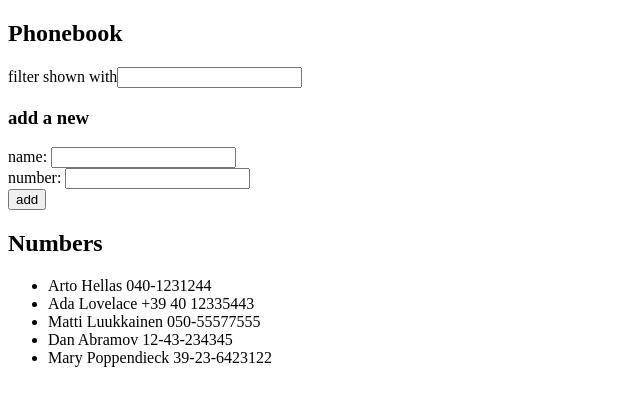
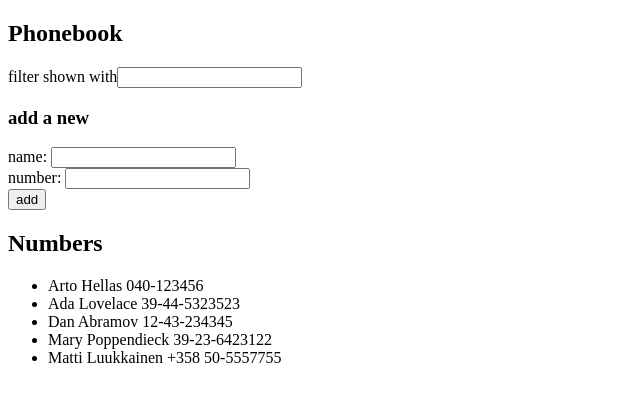
Before and after one commit to Termanty/fullstack-react-course-2020, a React (Create React App) app in the folder osa2/puhelinluettelo/: page / in a window 1280 px wide. Shown: the top 406 px of the page, without its empty margins (0-640 px from the left). Built offline with nearby package versions, Linux system fonts and the light colour scheme; data requests are answered from the project's data file.

Commit message:
Exercise 2.11 ready

```diff
--- /dev/null
+++ b/osa2/puhelinluettelo/db.json
@@ -0,0 +1,29 @@
+{
+  "persons":[
+    {
+      "name": "Arto Hellas",
+      "number": "040-123456",
+      "id": 1
+    },
+    {
+      "name": "Ada Lovelace",
+      "number": "39-44-5323523",
+      "id": 2
+    },
+    {
+      "name": "Dan Abramov",
+      "number": "12-43-234345",
+      "id": 3
+    },
+    {
+      "name": "Mary Poppendieck",
+      "number": "39-23-6423122",
+      "id": 4
+    },
+    {
+      "name": "Matti Luukkainen",
+      "number": "+358 50-5557755",
+      "id": 5
+    }
+  ]
+}
--- a/osa2/puhelinluettelo/src/components/App.js
+++ b/osa2/puhelinluettelo/src/components/App.js
@@ -1,21 +1,26 @@
-import React, { useState } from 'react'
+import React, { useState, useEffect } from 'react'
 import { Filter } from './Filter'
 import { PersonForm } from './PersonForm'
 import { Persons } from './Persons'
-
-const phonebook = [
-  { name: 'Arto Hellas', number: "040-1231244" },
-  { name: 'Ada Lovelace', number: "+39 40 12335443" },
-  { name: 'Matti Luukkainen', number: "050-55577555" },
-  { name: 'Dan Abramov', number: '12-43-234345' },
-  { name: 'Mary Poppendieck', number: '39-23-6423122' }
-]
+import axios from 'axios'
 
 export const App = () => {
-  const [persons, setPersons] = useState(phonebook)
+  const [persons, setPersons] = useState([])
   const [newName, setNewName] = useState('')
   const [newNumber, setNewNumber] = useState('')
   const [filter, setFilter] = useState('')
+
+  useEffect(() => {
+    console.log('useEffect')
+    axios
+      .get("http://localhost:3001/persons")
+      .then(response => {
+        console.log('response ', response);
+        setPersons(response.data)
+      })
+  }, [])
+
+  console.log('there is ' ,persons.length, ' person in phonebook');
 
   const onAdd = (event) => {
     event.preventDefault()
```
Also changed, not shown: osa2/puhelinluettelo/package.json (+6 -1 lines), 1 other file (tests, documents, lock files or other folders).
